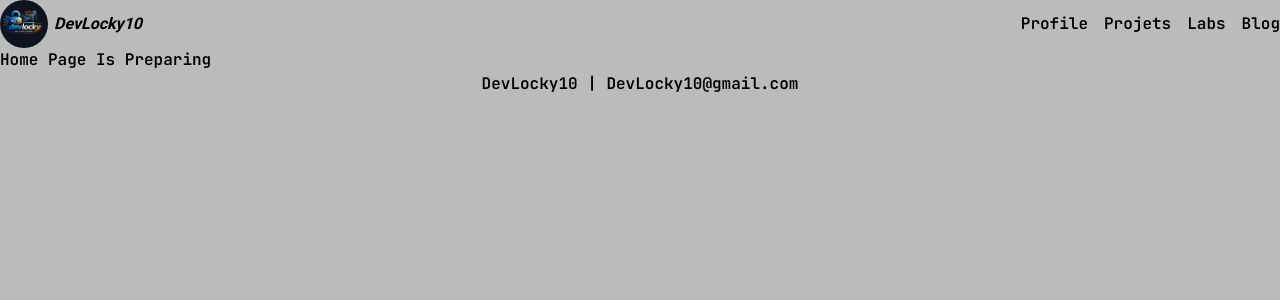
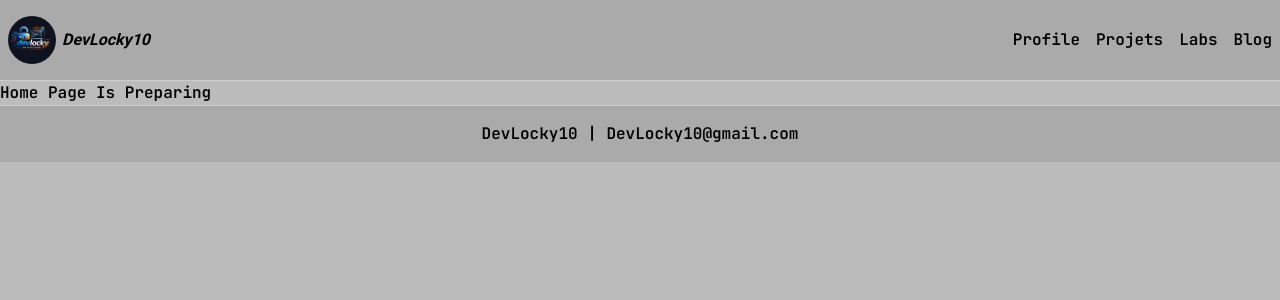
Before and after one commit to DevLocky10/portfolio, a React (Vite) app: page / in a window 1280 px wide. Shown: the top 300 px of the page. Built offline with nearby package versions, Linux system fonts and the light colour scheme.

Commit message:
pofinement du style du header et du footer dans le mainLayout

```diff
--- a/src/components/MainLayout.tsx
+++ b/src/components/MainLayout.tsx
@@ -6,9 +6,9 @@ export function MainLayout() {
 
     return (
         <>
-            <Header />
+            <Header className="sticky top-0 left-0 z-50 bg-neutral-150 py-4 px-2 border-b border-neutral-50"/>
             <Outlet />
-            <Footer />
+            <Footer className= "bg-neutral-150 py-4 px-2 border-t border-neutral-50"/>
         </>
     )
 }
```
